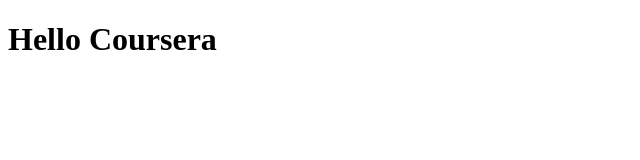
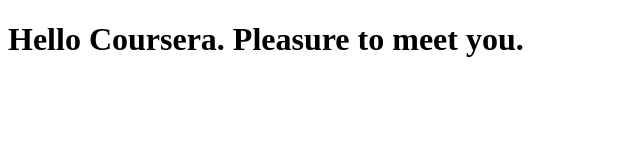
Before and after one commit to zajacc15/coursera-test, a plain HTML site: page site/index.html in a window 1280 px wide. Shown: the whole page, without its empty margins (0-640 px from the left). Drawn offline with Linux system fonts and the light colour scheme.

Commit message:
Small addition to our page content.

```diff
--- a/site/index.html
+++ b/site/index.html
@@ -4,6 +4,6 @@
 	<title>Hello Coursera</title>
 </head>
 <body>
-<h1>Hello Coursera</h1>
+<h1>Hello Coursera. Pleasure to meet you.</h1>
 </body>
 </html>
```
